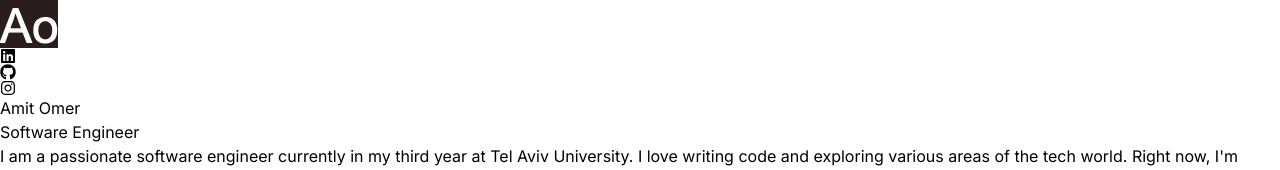
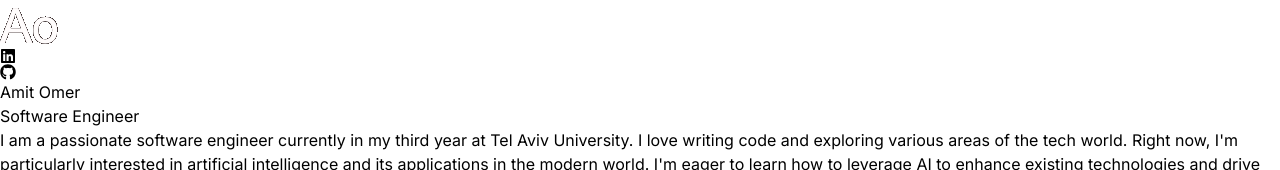
Before and after one commit to AmitO1/Personal-Website, a React (Vite) app: page / in a window 1280 px wide. Shown: the top 170 px of the page. Built offline with nearby package versions, Linux system fonts and the light colour scheme.

Commit message:
minor changes

```diff
--- a/src/components/Navbar.jsx
+++ b/src/components/Navbar.jsx
@@ -1,7 +1,6 @@
 import logo from "../assets/amitOmerLogo.png"
 import { FaLinkedin } from "react-icons/fa"
 import { FaGithub } from "react-icons/fa"
-import { FaInstagram } from "react-icons/fa"
 
 
 const Navbar = () => {
@@ -16,9 +15,6 @@ const Navbar = () => {
       <a href="https://github.com/AmitO1" target="_blank" rel="noopener noreferrer">
       <FaGithub />
       </a>
-      <a href="https://www.instagram.com/amitomer1?igsh=N21veTFpOHMwaTRl&utm_source=qr" target="_blank" rel="noopener noreferrer">
-      <FaInstagram />
-      </a>
     </div>
   </nav>
 
--- a/src/constants/index.js
+++ b/src/constants/index.js
@@ -40,14 +40,14 @@ export const PROJECTS = [
     title: "Symnmf C Moudle And K-Means Comparison",
     image: project1,
     description:
-      "A C module for python that compute the SYMNMF algorithm , Python k-means implementation and comparison between the two clustering algorithm in python. ",
+      "Implemented the Symmetric Nonnegative Matrix Factorization (SymNMF) and K-means clustering algorithms in C. Developed a Python package to integrate the C code for seamless use in Python environments. Conducted a comparison of clustering results between the two models, showcasing their effectiveness and performance differences.",
     technologies: ["C", "Python"],
   },
   {
     title: "Portfolio Website",
     image: project2,
     description:
-      "A personal portfolio website showcasing projects, skills, and contact information.",
+      "Designed and developed a responsive personal portfolio website using React.js, HTML, and CSS. Deployed the project online using Vercel, ensuring seamless accessibility. Highlighted experience, projects, and skills in a visually appealing layout.",
     technologies: ["HTML", "CSS", "React", "Bootstrap"],
   },
 ];
```
Also changed, not shown: src/assets/amitOmerLogo.png.
